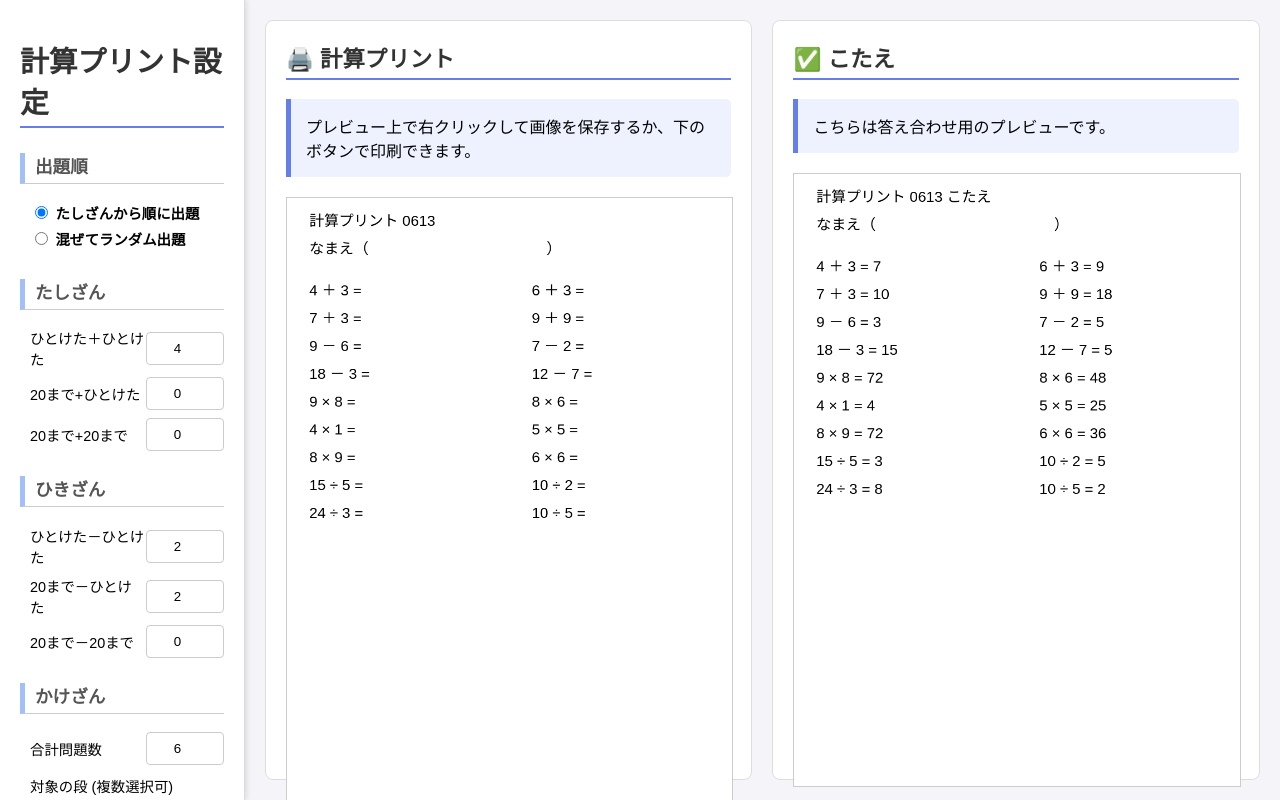
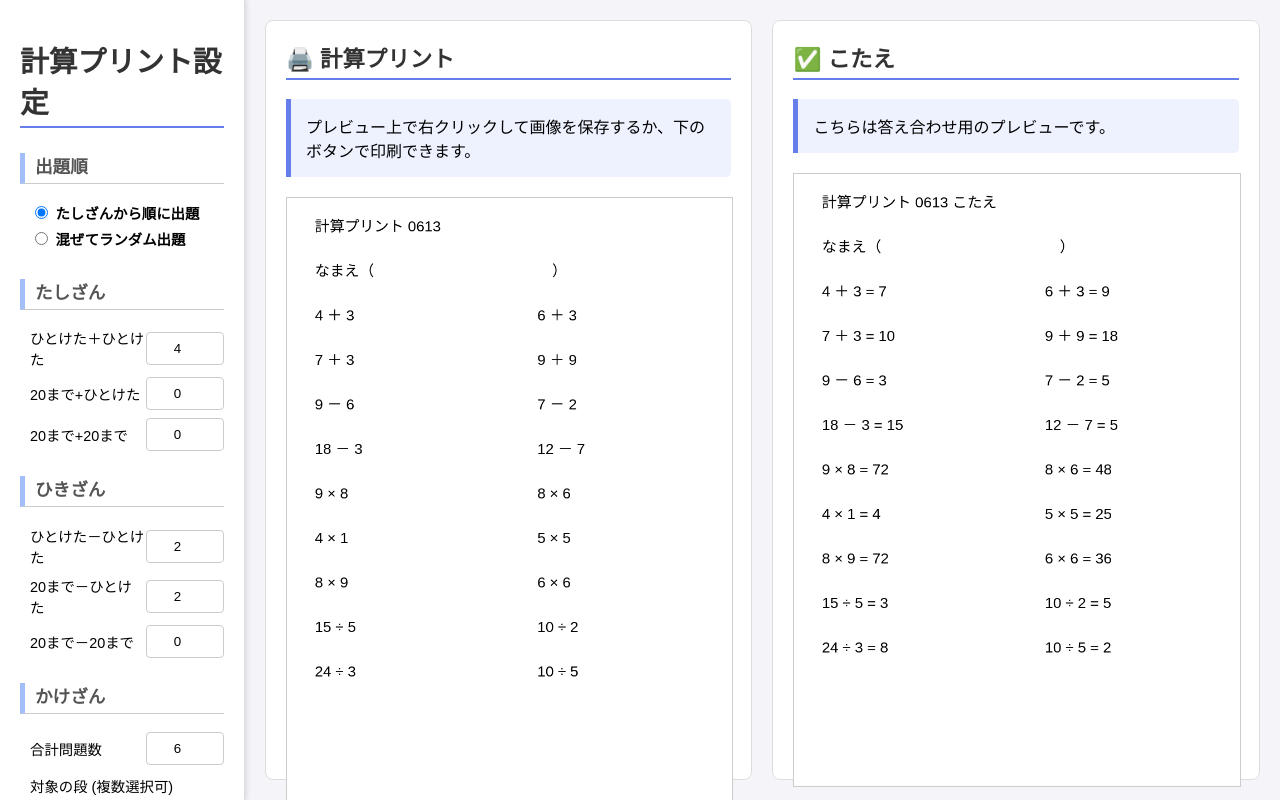
Before and after one commit to sorafjah/keisan, a plain HTML site: page index.html in a window 1280 px wide. Drawn offline with Linux system fonts and the light colour scheme.

Commit message:
Update index.html

```diff
--- a/index.html
+++ b/index.html
@@ -215,24 +215,25 @@
             ctx.fillStyle = 'black';
             ctx.font = '20pt "Hiragino Kaku Gothic ProN", Meiryo, sans-serif';
 
-            let currentY = 50, xMargin = 40, lineHeight = 50, columnWidth = 400;
+            let currentY = 60, xMargin = 50, lineHeight = 80, columnWidth = 400; // 行間を広げるためlineHeightを増やす
 
             ctx.fillText(title, xMargin, currentY);
             currentY += lineHeight;
             ctx.fillText('なまえ（　　　　　　　　　　　　）', xMargin, currentY);
-            currentY += lineHeight * 1.5;
+            currentY += lineHeight;
 
             for (let i = 0; i < problemList.length; i += 2) {
                 const p1 = problemList[i];
-                const p1_text = showAnswers ? `${p1.p} ${p1.a}` : p1.p;
+                // 問題用紙では"="を消し、解答用紙では答えを表示する
+                const p1_text = showAnswers ? `${p1.p} ${p1.a}` : p1.p.replace(' =', '');
                 ctx.fillText(p1_text, xMargin, currentY);
 
                 if (i + 1 < problemList.length) {
                     const p2 = problemList[i+1];
-                    const p2_text = showAnswers ? `${p2.p} ${p2.a}` : p2.p;
+                    const p2_text = showAnswers ? `${p2.p} ${p2.a}` : p2.p.replace(' =', '');
                     ctx.fillText(p2_text, xMargin + columnWidth, currentY);
                 }
-                currentY += lineHeight;
+                currentY += lineHeight; // 次の行へ
             }
         };
 
@@ -297,6 +298,7 @@
                 printWindow.document.close();
                 printWindow.onload = () => {
                     printWindow.print();
+                    printWindow.close();
                 };
             });
         });
```
